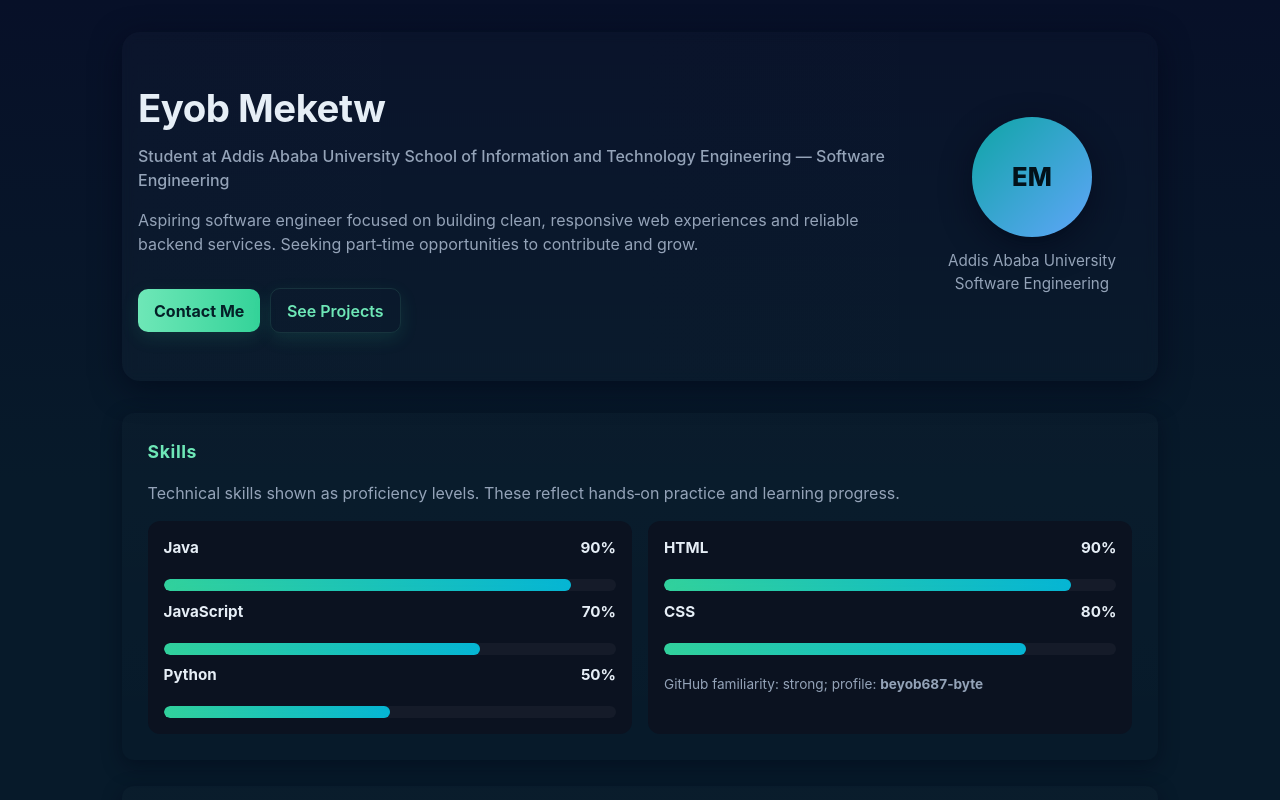
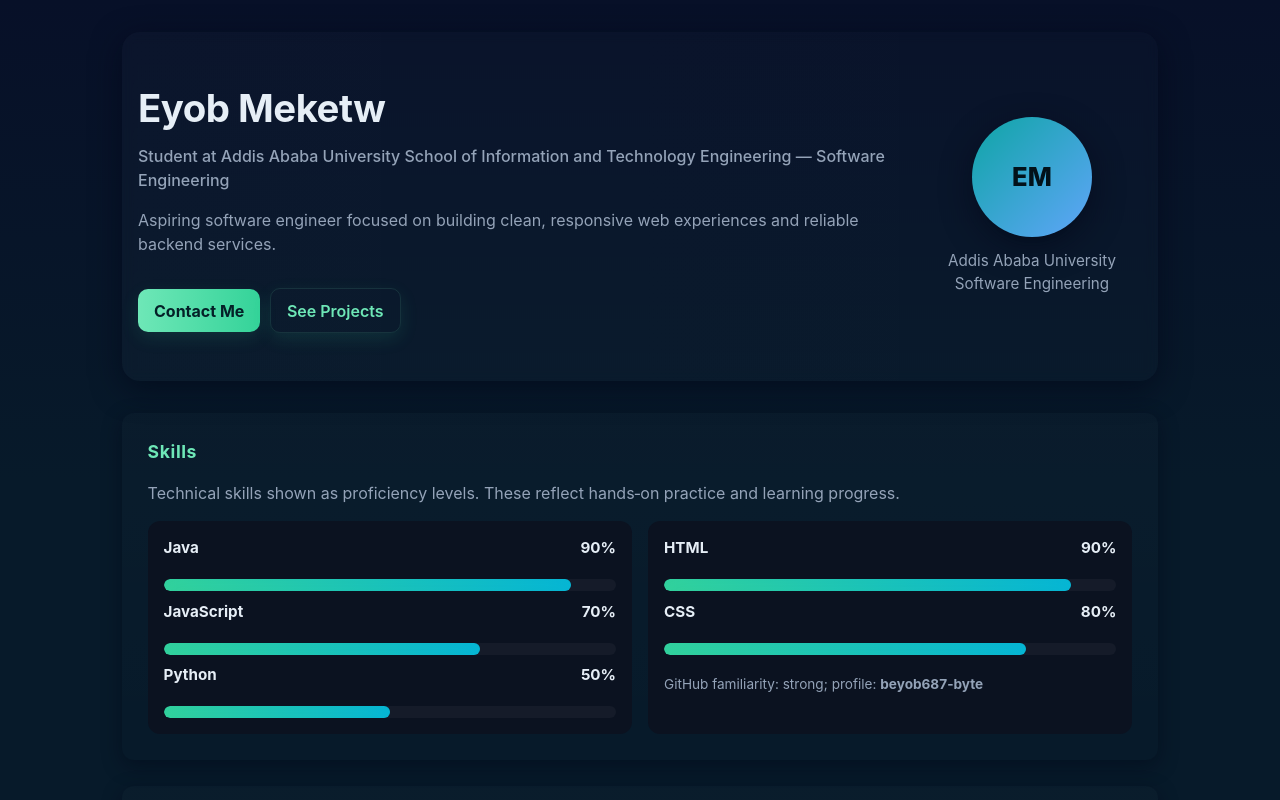
Before and after one commit to beyob687-byte/porsonal-web, a plain HTML site: page index.html in a window 1280 px wide. Shown: the top 800 px of the page. Drawn offline with Linux system fonts and the light colour scheme.

Commit message:
Update index.html

```diff
--- a/index.html
+++ b/index.html
@@ -231,7 +231,7 @@
       <div class="hero-left">
         <h1 class="name">Eyob Meketw</h1>
         <p class="tag">Student at Addis Ababa University School of Information and Technology Engineering — Software Engineering</p>
-        <p class="lead">Aspiring software engineer focused on building clean, responsive web experiences and reliable backend services. Seeking part‑time opportunities to contribute and grow.</p>
+        <p class="lead">Aspiring software engineer focused on building clean, responsive web experiences and reliable backend services.</p>
         <div class="cta">
           <a class="btn" href="#contact">Contact Me</a>
           <a class="btn ghost" href="#projects">See Projects</a>
```
